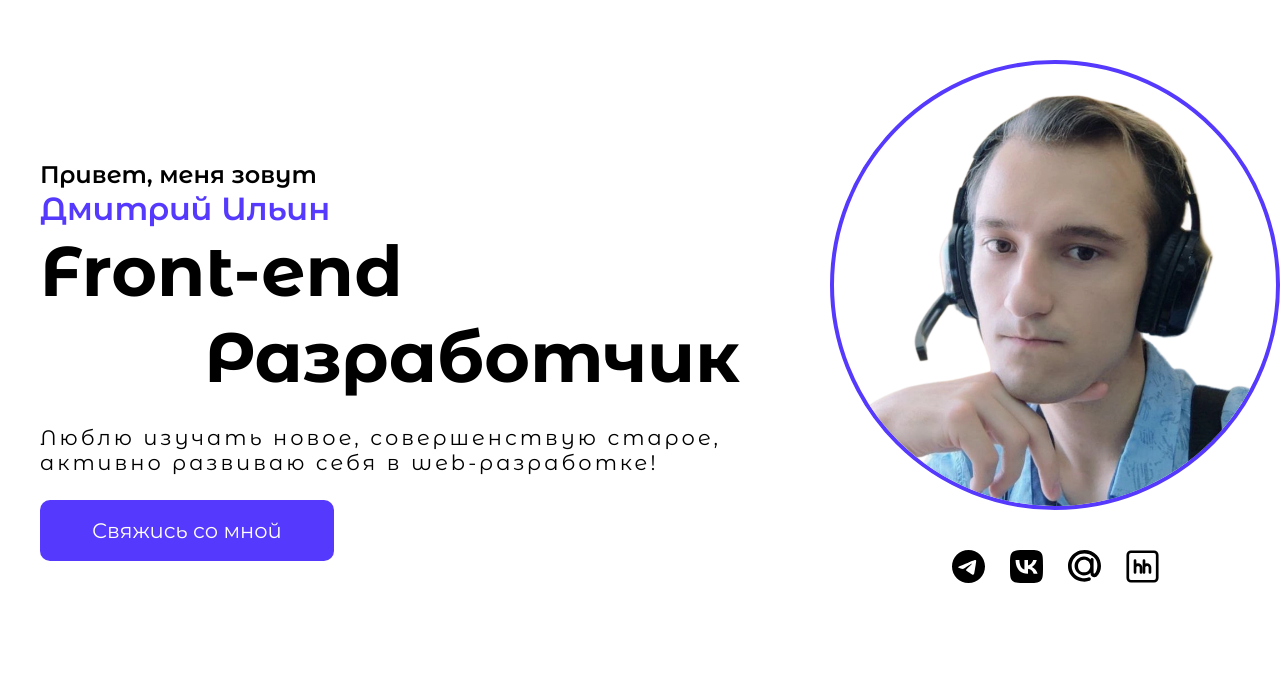
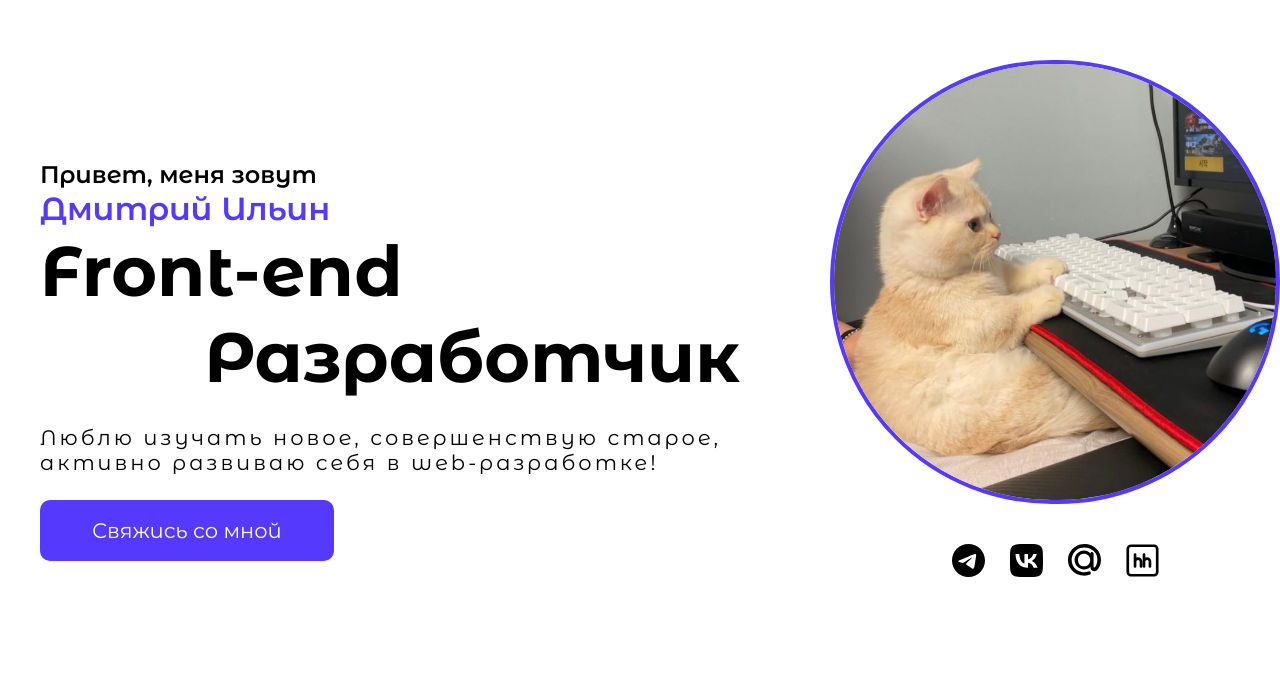
Before and after one commit to MxAyri/portfolio-2024, a plain HTML site: page index.html in a window 1280 px wide. Shown: the part 118-797 px from the top of the page. Drawn offline with Linux system fonts and the light colour scheme.

Commit message:
Update index.html

```diff
--- a/index.html
+++ b/index.html
@@ -52,7 +52,7 @@
                 <a href="#"><button class="my-button">Свяжись со мной</button></a>
             </div>
             <div class="my-img-cont">
-                <img class="me" src="./img/me.png" alt="">
+                <img class="me" src="./img/me-cat.jpg" alt="">
                 <div class="my-src">
                     <a href="https://t.me/MxAyri">
                         <svg class="my-img-svg" xmlns="http://www.w3.org/2000/svg" width="33" height="33"
```
